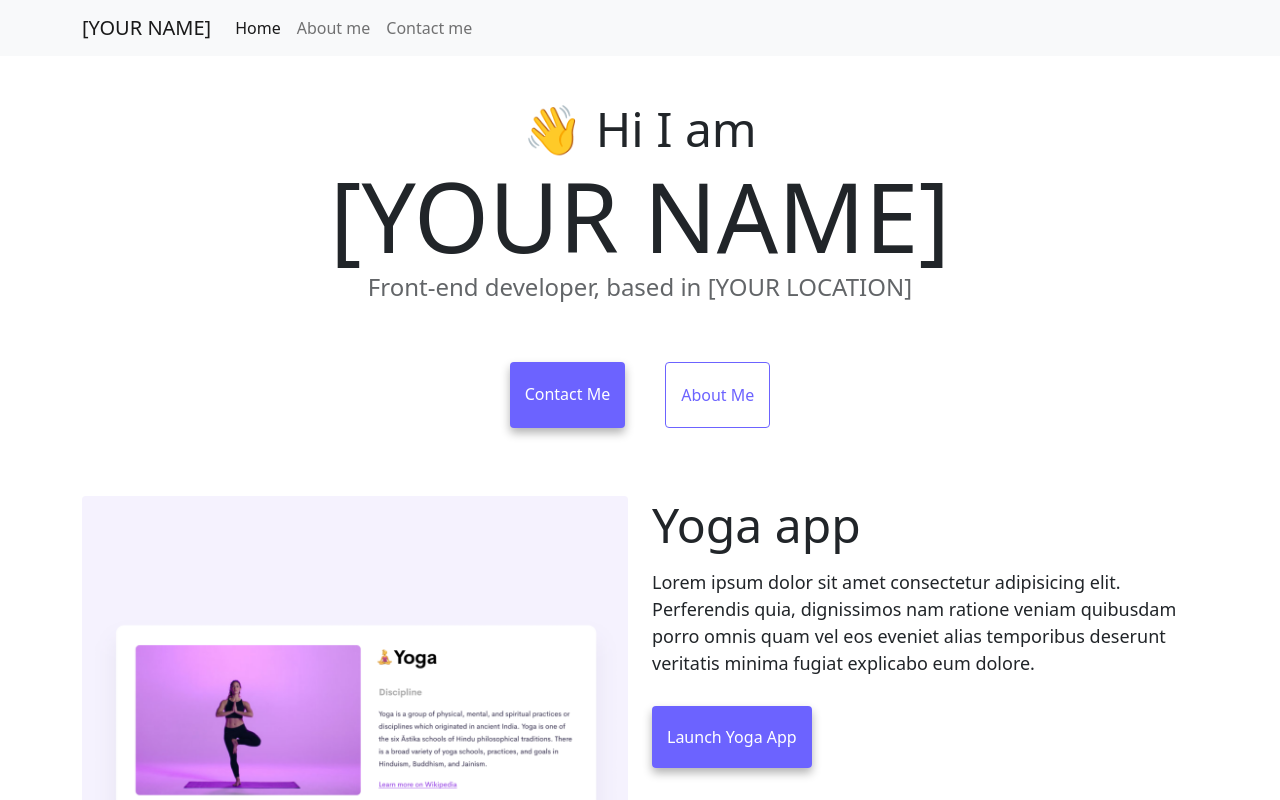
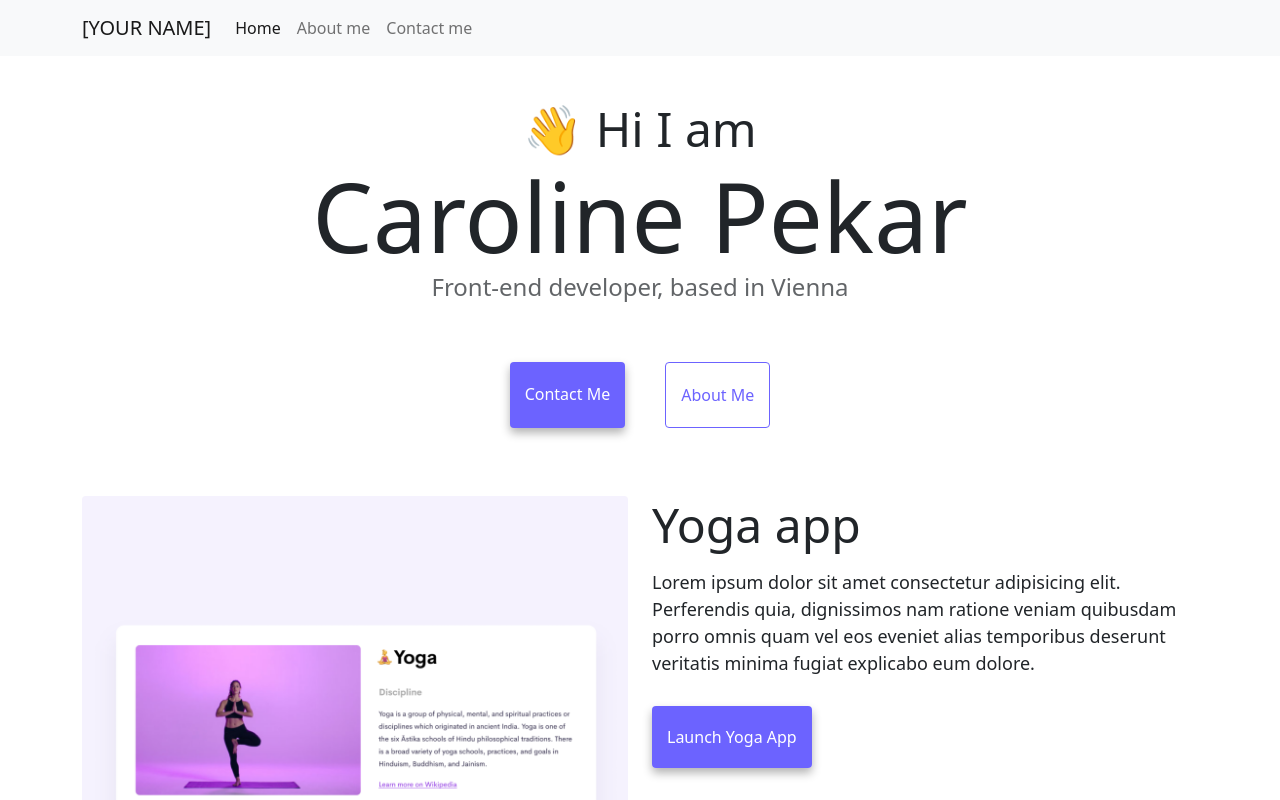
Before and after one commit to carpek/homework, a plain HTML site: page index.html in a window 1280 px wide. Shown: the top 800 px of the page. Drawn offline with nearby package versions, Linux system fonts and the light colour scheme.

Commit message:
added some new content

```diff
--- a/index.html
+++ b/index.html
@@ -51,8 +51,8 @@
       </div>
     </nav>
     <h2 class="text-center">👋 Hi I am</h2>
-    <h1 class="text-center">[YOUR NAME]</h1>
-    <h3 class="text-center">Front-end developer, based in [YOUR LOCATION]</h3>
+    <h1 class="text-center">Caroline Pekar</h1>
+    <h3 class="text-center">Front-end developer, based in Vienna</h3>
     <div class="navigation-links mb-5">
       <a href="about.html#contact" class="primary-link">Contact me</a>
       <a href="about.html" class="secondary-link">About me</a>
```
Also changed, not shown: about.html (+2 -2 lines).
